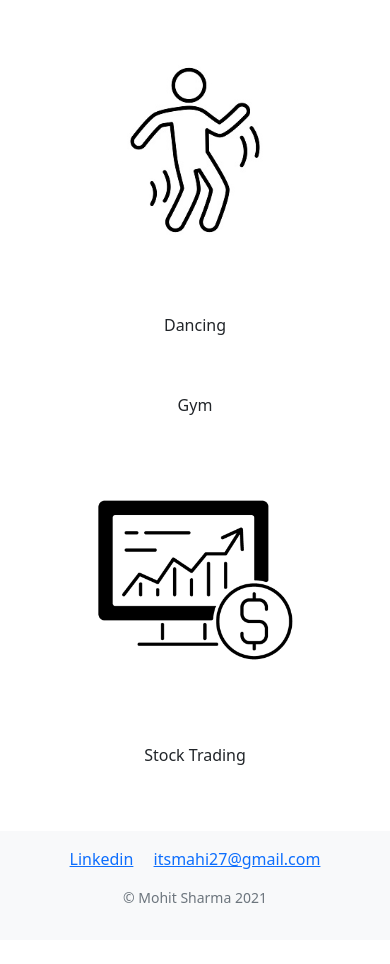
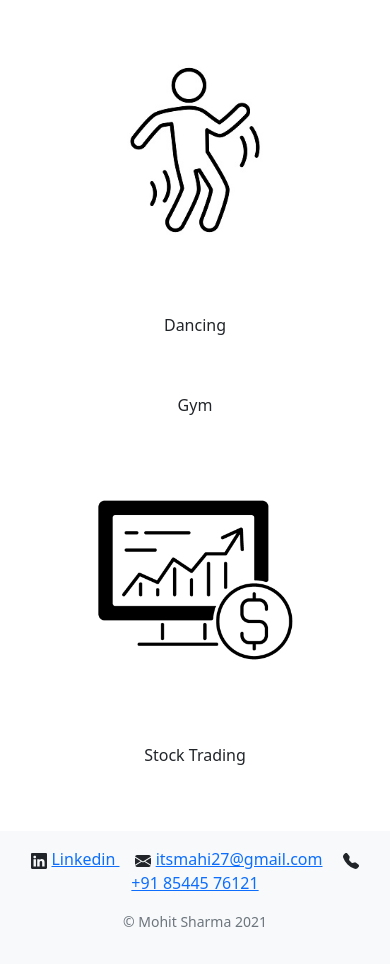
Before and after one commit to itsmahi27/My-First-Personal-Website, a plain HTML site: page index.html in a window 390 px wide. Shown: the part 4512-5476 px from the top of the page. Before the commit the page ends 5452 px from the top, so only its background shows below. Drawn offline with nearby package versions, Linux system fonts and the light colour scheme.

Commit message:
Update linkedin, phone number, footer icons

```diff
--- a/index.html
+++ b/index.html
@@ -158,8 +158,26 @@
   <!-- Contact -->
   <div id="contact" class="container-fluid bg-light p-3 text-center">
     <p>
-      <a href="https://www.linkedin.com/in/mohit-sharma-636a641b1/" class="pe-3">Linkedin</a>
-      <a href="#contact">itsmahi27@gmail.com</a>
+      <svg xmlns="http://www.w3.org/2000/svg" width="16" height="16" fill="currentColor" class="bi bi-linkedin"
+        viewBox="0 0 16 16">
+        <path
+          d="M0 1.146C0 .513.526 0 1.175 0h13.65C15.474 0 16 .513 16 1.146v13.708c0 .633-.526 1.146-1.175 1.146H1.175C.526 16 0 15.487 0 14.854V1.146zm4.943 12.248V6.169H2.542v7.225h2.401zm-1.2-8.212c.837 0 1.358-.554 1.358-1.248-.015-.709-.52-1.248-1.342-1.248-.822 0-1.359.54-1.359 1.248 0 .694.521 1.248 1.327 1.248h.016zm4.908 8.212V9.359c0-.216.016-.432.08-.586.173-.431.568-.878 1.232-.878.869 0 1.216.662 1.216 1.634v3.865h2.401V9.25c0-2.22-1.184-3.252-2.764-3.252-1.274 0-1.845.7-2.165 1.193v.025h-.016a5.54 5.54 0 0 1 .016-.025V6.169h-2.4c.03.678 0 7.225 0 7.225h2.4z" />
+      </svg>
+      <a href="https://www.linkedin.com/in/mohit-sharma-a792901b8/" class="pe-3">
+        Linkedin
+      </a>
+      <svg xmlns="http://www.w3.org/2000/svg" width="16" height="16" fill="currentColor" class="bi bi-envelope-fill"
+        viewBox="0 0 16 16">
+        <path
+          d="M.05 3.555A2 2 0 0 1 2 2h12a2 2 0 0 1 1.95 1.555L8 8.414.05 3.555ZM0 4.697v7.104l5.803-3.558L0 4.697ZM6.761 8.83l-6.57 4.027A2 2 0 0 0 2 14h12a2 2 0 0 0 1.808-1.144l-6.57-4.027L8 9.586l-1.239-.757Zm3.436-.586L16 11.801V4.697l-5.803 3.546Z" />
+      </svg>
+      <a href="#contact" class="pe-3">itsmahi27@gmail.com</a>
+      <svg xmlns="http://www.w3.org/2000/svg" width="16" height="16" fill="currentColor" class="bi bi-telephone-fill"
+        viewBox="0 0 16 16">
+        <path fill-rule="evenodd"
+          d="M1.885.511a1.745 1.745 0 0 1 2.61.163L6.29 2.98c.329.423.445.974.315 1.494l-.547 2.19a.678.678 0 0 0 .178.643l2.457 2.457a.678.678 0 0 0 .644.178l2.189-.547a1.745 1.745 0 0 1 1.494.315l2.306 1.794c.829.645.905 1.87.163 2.611l-1.034 1.034c-.74.74-1.846 1.065-2.877.702a18.634 18.634 0 0 1-7.01-4.42 18.634 18.634 0 0 1-4.42-7.009c-.362-1.03-.037-2.137.703-2.877L1.885.511z" />
+      </svg>
+      <a href="#contact">+91 85445 76121</a>
     </p>
     <p class="small text-secondary">&copy; Mohit Sharma 2021</p>
   </div>
```
